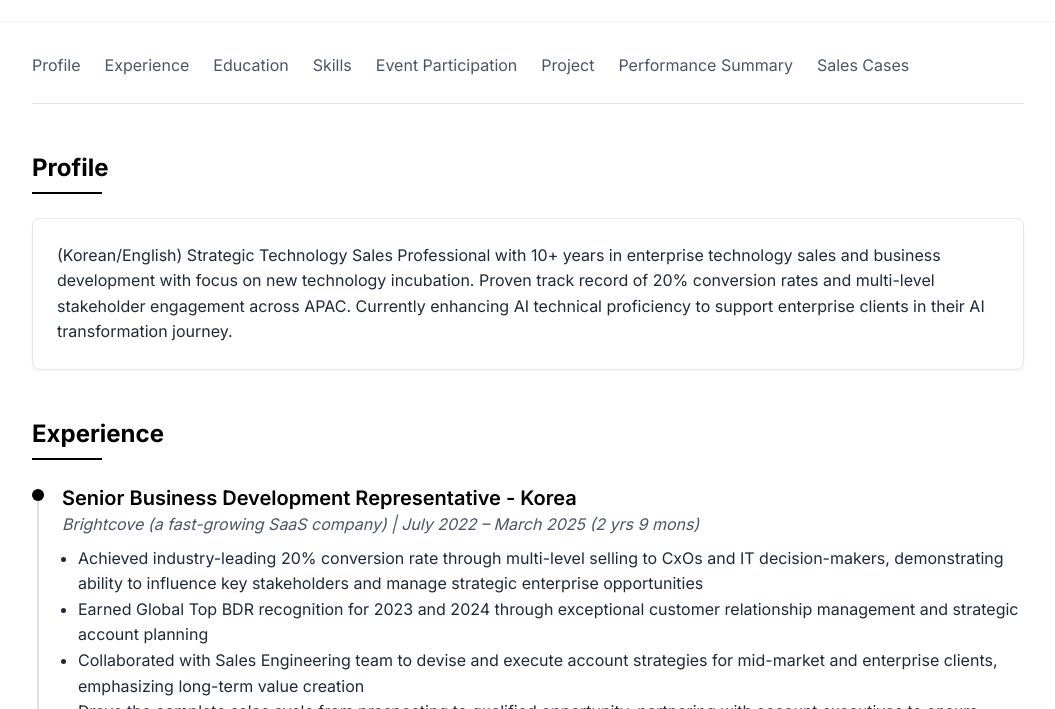
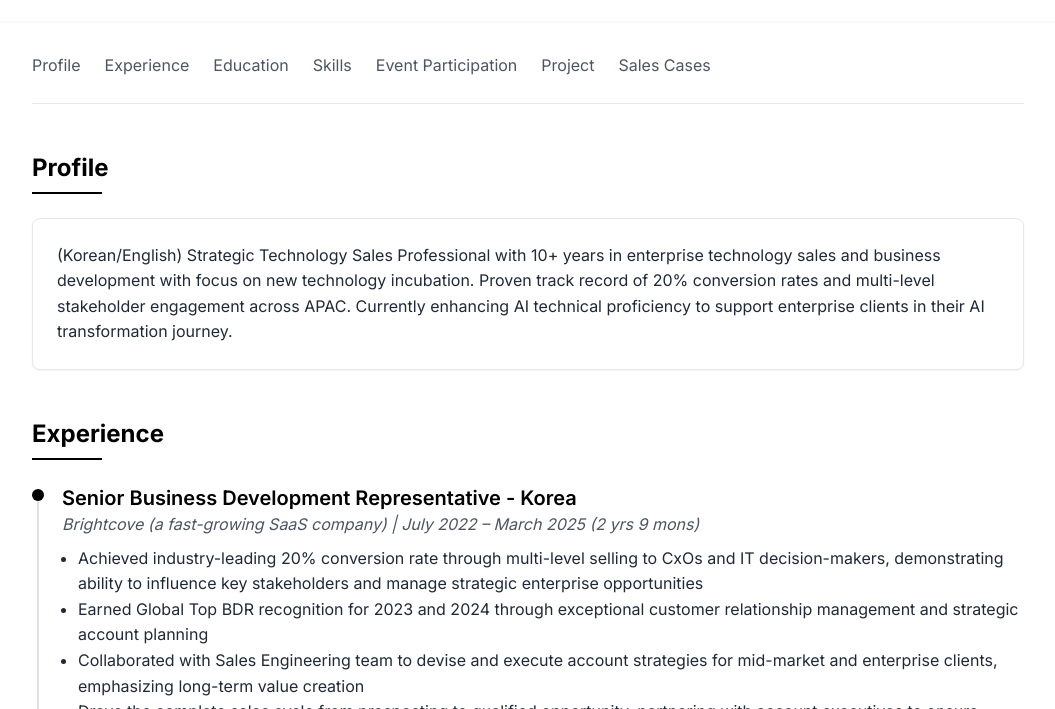
Before and after one commit to Stella-myweb/kr_st, a plain HTML site: page index.html in a window 1280 px wide. Shown: the part 91-800 px from the top of the page, without its empty margins (112-1167 px from the left). Drawn offline with nearby package versions, Linux system fonts and the light colour scheme.

Commit message:
Update index.html

```diff
--- a/index.html
+++ b/index.html
@@ -104,7 +104,7 @@
                 <li class="mr-6 mb-2"><a href="#skills" class="text-gray-600 hover:text-black">Skills</a></li>
                 <li class="mr-6 mb-2"><a href="#event-participation" class="text-gray-600 hover:text-black">Event Participation</a></li>
                 <li class="mr-6 mb-2"><a href="#project" class="text-gray-600 hover:text-black">Project</a></li>
-                <li class="mr-6 mb-2"><a href="performance-summary.html" class="text-gray-600 hover:text-black">Performance Summary</a></li>
+                  <!--<li class="mr-6 mb-2"><a href="performance-summary.html" class="text-gray-600 hover:text-black">Performance Summary</a></li> -->
                 <li class="mr-6 mb-2"><a href="sales-cases.html" class="text-gray-600 hover:text-black">Sales Cases</a></li>
             </ul>
         </nav>
```
